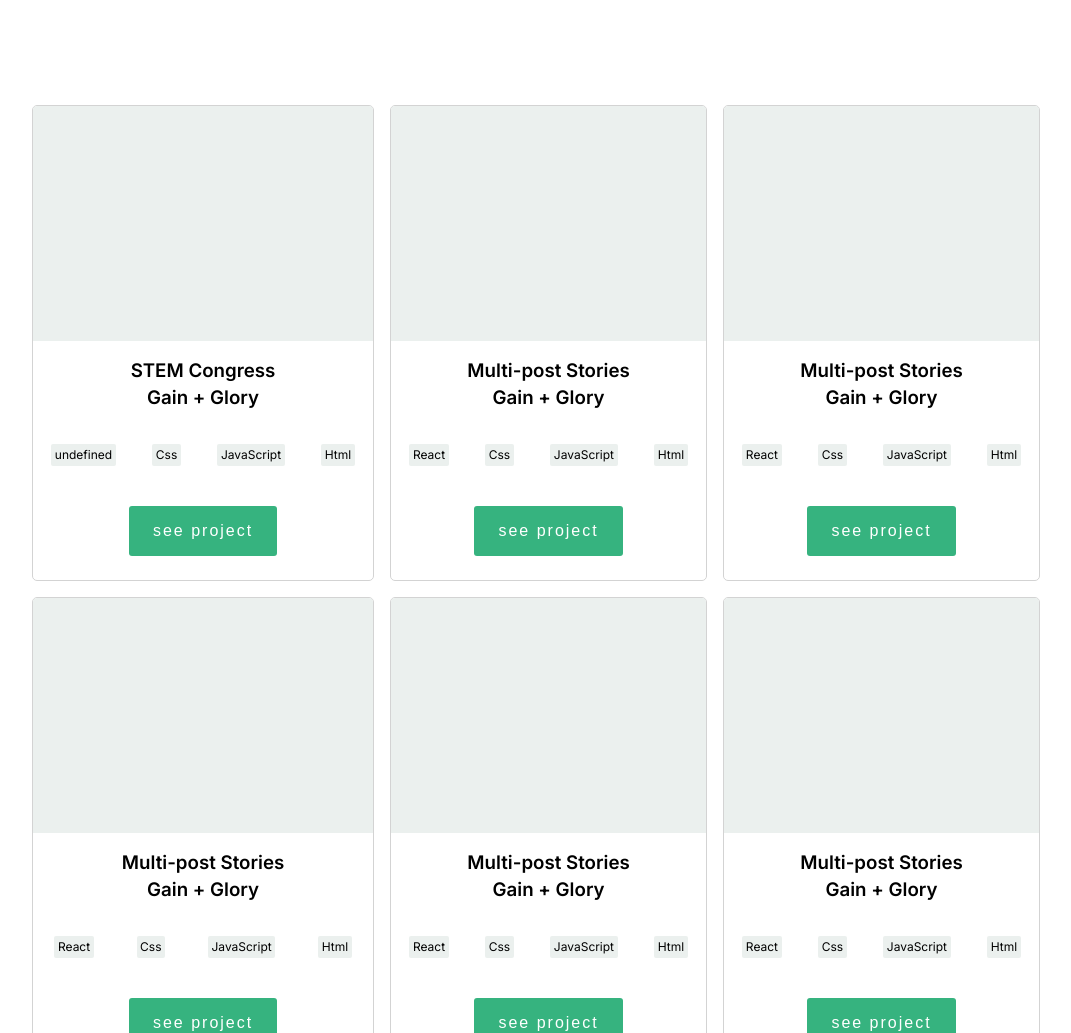
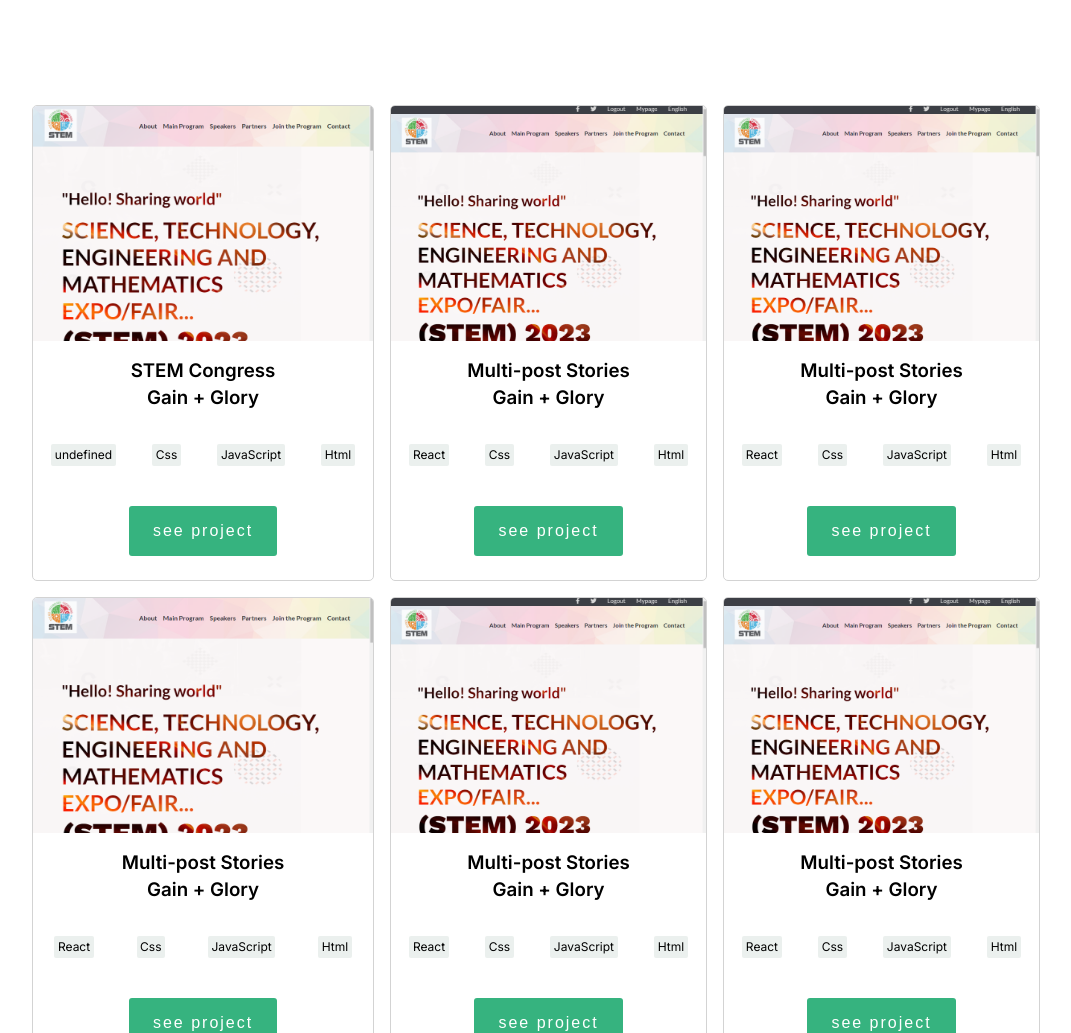
Before and after one commit to mumo-esther/-Portfolio, a plain HTML site: page index.html in a window 1280 px wide. Shown: the part 781-1814 px from the top of the page, without its empty margins (104-1175 px from the left). Drawn offline with Linux system fonts and the light colour scheme.

Commit message:
added a project to my portfolio

```diff
--- a/cards.js
+++ b/cards.js
@@ -1,6 +1,7 @@
 const cards = [
   {
     id: 1,
+    img: './images/stem-img.PNG',
     title: 'STEM Congress',
     h3: 'Gain + Glory',
     technologies: {
@@ -18,14 +19,15 @@ const cards = [
     seesourcelink: 'https://github.com/mumo-esther/microverse-capstone-1',
     seeproject: 'see project',
     modalh3: ' In particular, I would like to point out that I built this website completely from scratch.',
-    modalimage1: 'images/seelive.PNG',
+    modalimage1: 'images/seelive.png',
     modalimage2: 'images/white-github.png',
     desktopsnapshoot: './images/stem home page.PNG',
-    mobilesnapshoot: './images/mobile-stem screenshot.png',
+    mobilesnapshoot: './images/mobile-stem screenshot.PNG',
   },
 
   {
     id: 2,
+    img: './images/stem-img.PNG',
     title: 'Multi-post Stories',
     h3: 'Gain + Glory',
     technologies: {
@@ -56,6 +58,7 @@ const cards = [
 
   {
     id: 3,
+    img: './images/stem-img.PNG',
     title: 'Multi-post Stories',
     h3: 'Gain + Glory',
     technologies: {
@@ -86,6 +89,7 @@ const cards = [
 
   {
     id: 4,
+    img: './images/stem-img.PNG',
     title: 'Multi-post Stories',
     h3: 'Gain + Glory',
     technologies: {
@@ -116,6 +120,7 @@ const cards = [
 
   {
     id: 5,
+    img: './images/stem-img.PNG',
     title: 'Multi-post Stories',
     h3: 'Gain + Glory',
     technologies: {
@@ -146,6 +151,7 @@ const cards = [
 
   {
     id: 6,
+    img: './images/stem-img.PNG',
     title: 'Multi-post Stories',
     h3: 'Gain + Glory',
     technologies: {
@@ -184,6 +190,7 @@ cards.forEach((card) => {
 
   const cardImage = document.createElement('div');
   cardImage.className = 'card-image';
+  cardImage.style.backgroundImage = `url(${card.img})`;
   article.appendChild(cardImage);
 
   const cardTitle = document.createElement('h3');
@@ -274,6 +281,10 @@ cards.forEach((card) => {
 
   const titlebutton1 = document.createElement('button');
   const tittlebutton1text = document.createTextNode(card.seelive);
+ // Add a click listener to the button
+titlebutton1.addEventListener('click', function() {
+  window.location.href = (card.livelink);
+});
   titlebutton1.appendChild(tittlebutton1text);
   const Bimage1 = document.createElement('img');
   Bimage1.src = card.modalimage1;
@@ -282,6 +293,11 @@ cards.forEach((card) => {
 
   const titlebutton2 = document.createElement('button');
   const tittlebutton2text = document.createTextNode(card.source);
+  // Add a click listener to the button
+titlebutton2.addEventListener('click', function() {
+  window.location.href = (card.seesourcelink);
+});
+
   titlebutton2.appendChild(tittlebutton2text);
   const Bimage2 = document.createElement('img');
   Bimage2.src = card.modalimage2;
--- a/style.css
+++ b/style.css
@@ -333,10 +333,11 @@ footer p {
 }
 
 .card-image {
-  overflow: hidden;
+  width: 100%;
+  background-size: cover;
+  background-position: center;
   box-sizing: border-box;
   height: 252px;
-  background-color: #ebf0ee;
 }
 
 .card-image img {
```
Also changed, not shown: images/stem-img.PNG (added).
